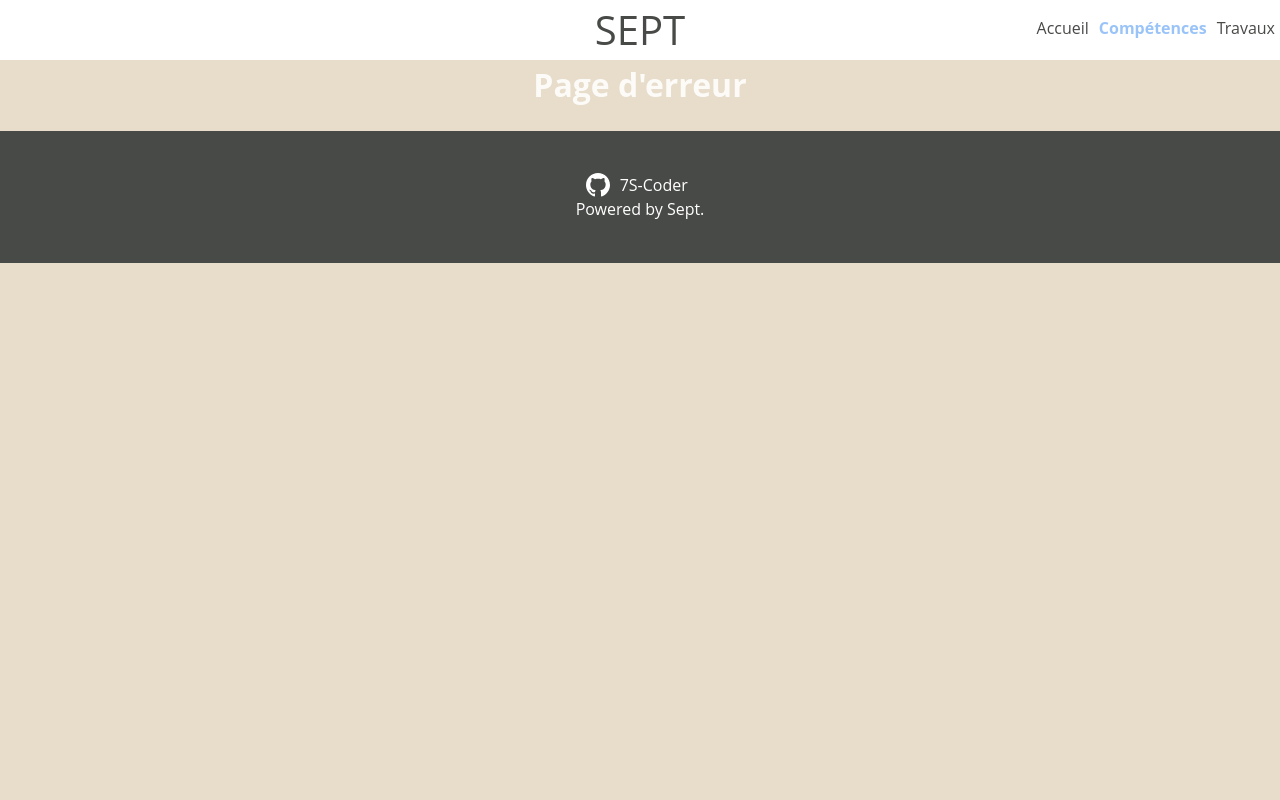
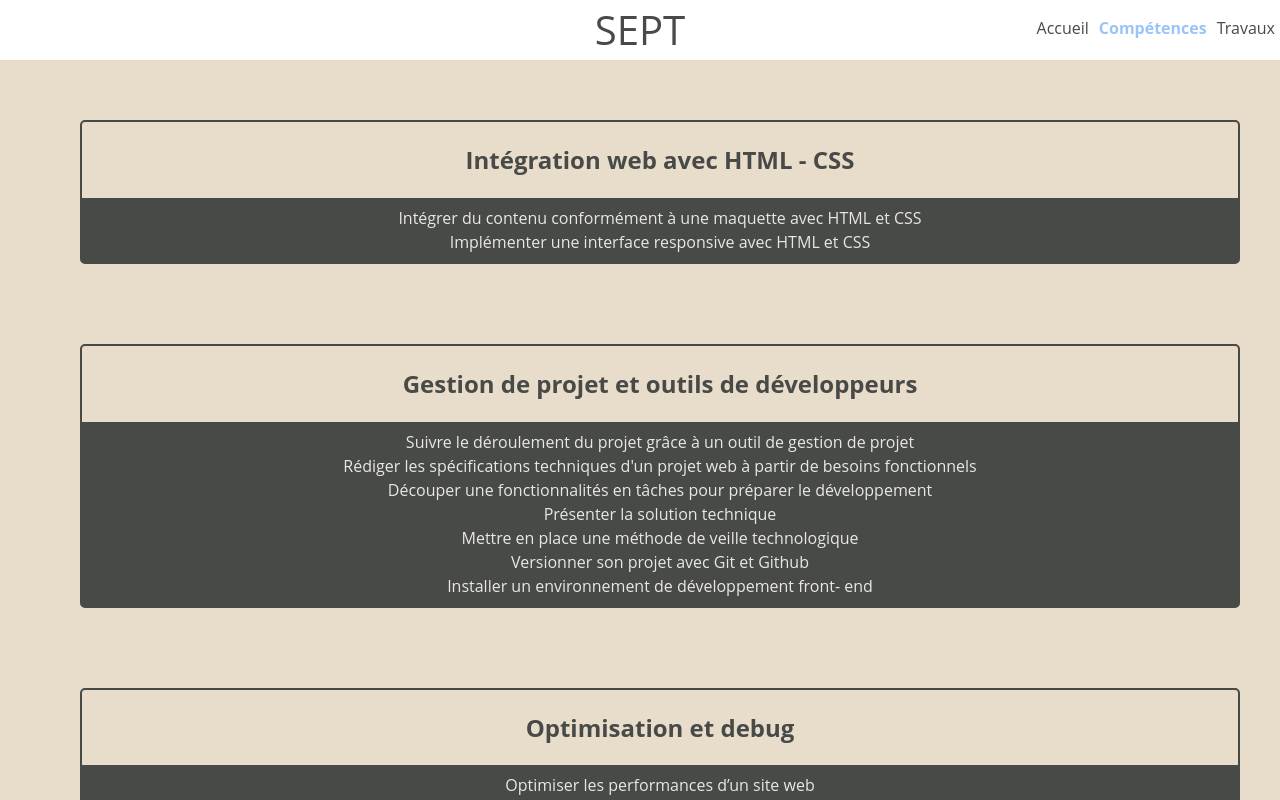
Before and after one commit to 7S-Coder/Portfolio, a React (Vite) app: page /skills in a window 1280 px wide. Shown: the top 800 px of the page. Built offline with nearby package versions, Linux system fonts and the light colour scheme.

Commit message:
ended skills page

```diff
--- a/src/components/Footer.jsx
+++ b/src/components/Footer.jsx
@@ -6,8 +6,9 @@ const Footer = () => {
       <div>
         <a href="https://github.com/7S-Coder" target="blank">
           <img src="src\assets\svg\github.svg" alt="logo Github" />
-          <a>7S-Coder</a>
+          7S-Coder
         </a>
+
         <span> Powered by Sept.</span>
       </div>
     </footer>
--- /dev/null
+++ b/src/components/SkillsStuff/Skills.jsx
@@ -0,0 +1,18 @@
+import "../../styles/components/Skills.scss";
+
+const Skills = ({ title, skills }) => {
+  return (
+    <ul className="skills">
+      <li className="skills_block">
+        <h2>{title}</h2>
+        <ul className="skills_list">
+          {skills.map((skill, skillIndex) => (
+            <li key={skillIndex}>{skill}</li>
+          ))}
+        </ul>
+      </li>
+    </ul>
+  );
+};
+
+export default Skills;
--- /dev/null
+++ b/src/components/SkillsStuff/SkillsList.jsx
@@ -0,0 +1,14 @@
+import skillsData from "../../datas/skills.json";
+import Skills from "./Skills";
+
+const SkillsList = () => {
+  return (
+    <div className="card-list">
+      {skillsData.map(({ title, skills }, index) => (
+        <Skills key={index} title={title} skills={skills} />
+      ))}
+    </div>
+  );
+};
+
+export default SkillsList;
--- a/src/datas/skills.json
+++ b/src/datas/skills.json
@@ -4,11 +4,7 @@
     "skills": [
       "Intégrer du contenu conformément à une maquette avec HTML et CSS",
       "Implémenter une interface responsive avec HTML et CSS"
-    ],
-    "github": {
-      "title": "Interface du site Booki",
-      "link": "https://github.com/7S-Coder/Booki.git"
-    }
+    ]
   },
 
   {
@@ -30,11 +26,7 @@
       "Optimiser les performances d’un site web",
       "Débugger un site web grâce aux Chrome DevTools",
       "Rédiger un cahier de recette pour tester un site"
-    ],
-    "github": {
-      "title": "Portfolio de Nina Carducci",
-      "link": "https://github.com/7S-Coder/Portfolio-Nina-Carducci.git"
-    }
+    ]
   },
 
   {
--- a/src/routes/AppRouter.jsx
+++ b/src/routes/AppRouter.jsx
@@ -1,11 +1,13 @@
 import { Routes, Route } from "react-router-dom";
 import Home from "../pages/Home";
 import Error404 from "../pages/Error404";
+import SkillsList from "../components/SkillsStuff/SkillsList";
 
 const AppRouter = () => {
   return (
     <Routes>
       <Route path="/" element={<Home />} />
+      <Route path="/skills" element={<SkillsList />} />
       <Route path="*" element={<Error404 />} />
     </Routes>
   );
--- a/src/styles/_variables.scss
+++ b/src/styles/_variables.scss
@@ -9,3 +9,6 @@ $max-width: 1440px;
 $first-font: "Open Sans", sans-serif;
 
 $full-height: calc(100vh - 60px - 112px);
+$lil-radius: 5px;
+$med-radius: 25px;
+$big-radius: 50px;
--- a/src/styles/components/Header.scss
+++ b/src/styles/components/Header.scss
@@ -3,7 +3,7 @@
 
 header {
   display: flex;
-  position: absolute;
+  position: fixed;
   top: 0;
   left: 0;
   right: 0;
--- /dev/null
+++ b/src/styles/components/Skills.scss
@@ -0,0 +1,28 @@
+@import "../variables";
+@import "../placeholders";
+
+.skills {
+  list-style-type: none;
+  background-color: $color-beige;
+  margin-top: 10vh;
+  .skills_block {
+    border: 2px solid $color-black;
+    border-radius: $lil-radius;
+  }
+
+  .skills_list {
+    background-color: $color-black;
+    padding: 8px 0;
+  }
+
+  h2 {
+    color: $color-black;
+  }
+
+  li {
+    list-style-type: none;
+    li:hover {
+      text-decoration: underline;
+    }
+  }
+}
```
